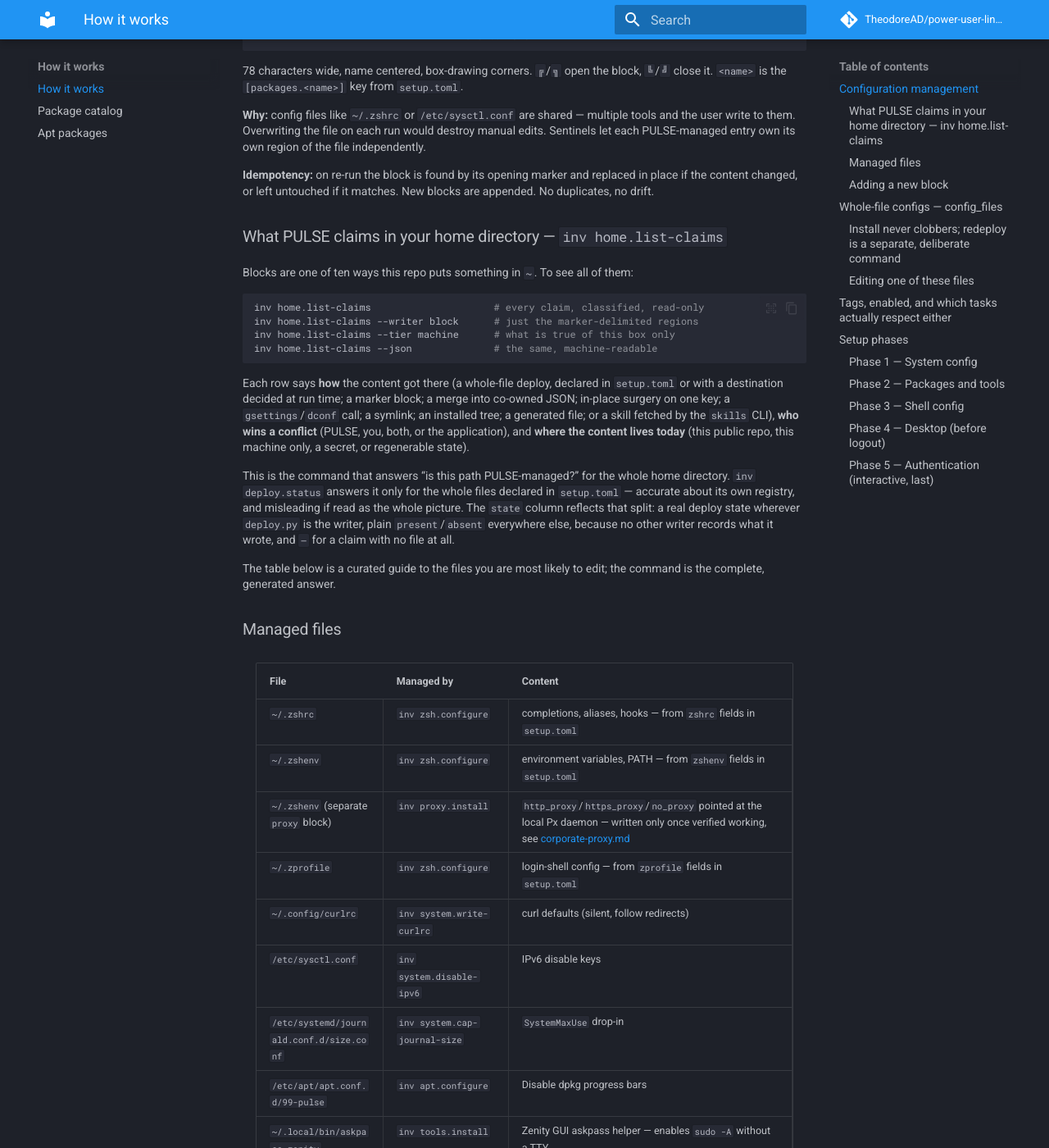
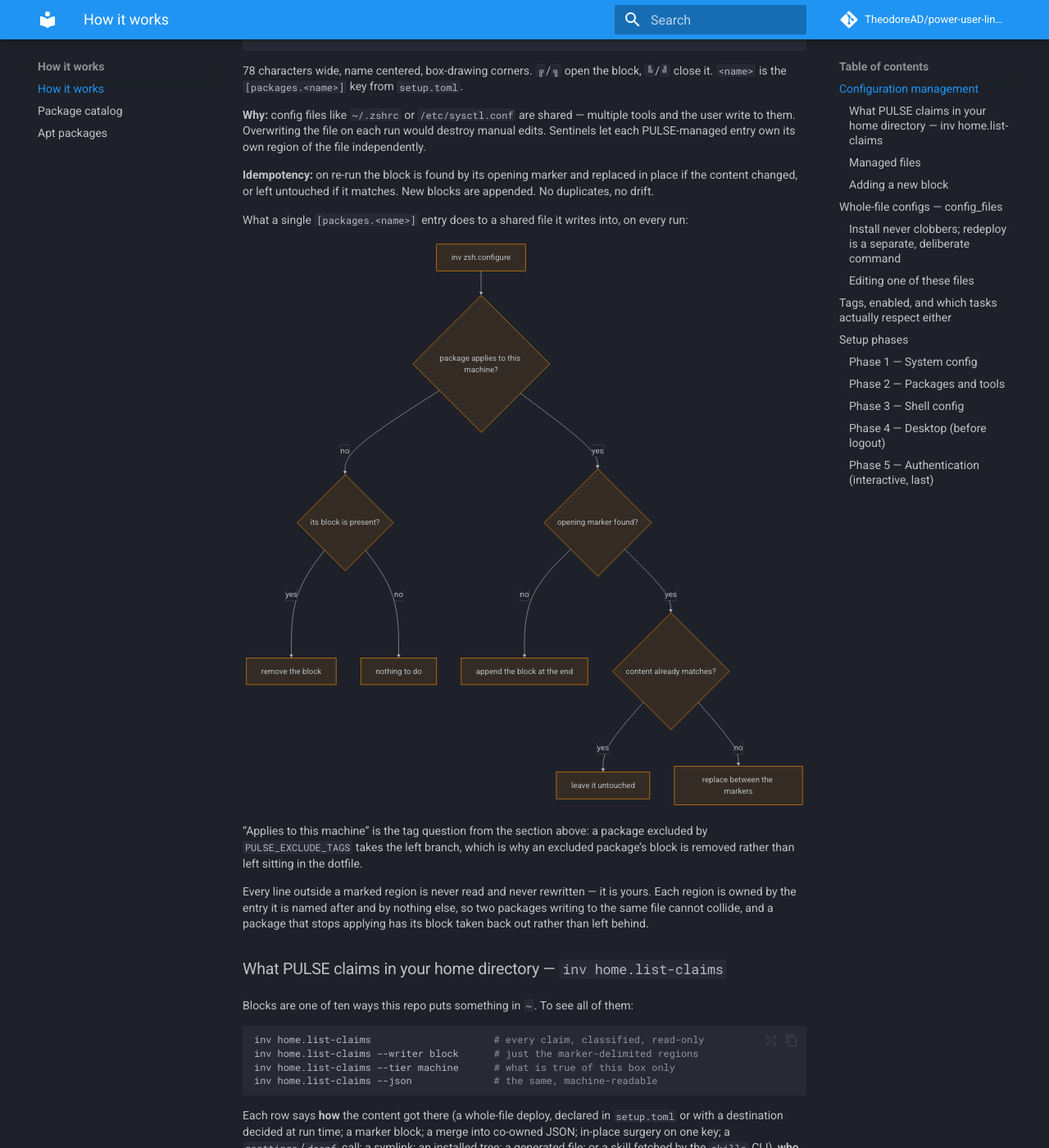
Before and after one commit to TheodoreAD/power-user-linux-setup, an MkDocs documentation site: the page built from docs/configuration.md, in a window 1280 px wide and 1400 px high, scrolled down 463 px. Shown: the whole window at 82% size. Built offline with MkDocs 1.6.1 and Material for MkDocs 9.7.7, drawn with Linux system fonts in a browser that asks for light colours; comment, search, counter and statistics services are not loaded; some of the changed text lies outside the part shown.

Commit message:
docs: four mermaid diagrams for the four prose-and-table mechanisms
Mermaid has been wired up and verified end to end since the zensical migration
and had never been used once. These are the four mechanisms that were pure prose
and tables: the setup phase sequence with its WSL and no-systemd branches, the
deploy classifier's five states, the allowlist pipeline, and what one package
entry does to a shared config file on every run.

The classifier diagram is drawn from classify() rather than from the prose next
to it. The table there lists four outcomes; the code has five states, and the
fifth is the interesting one -- a file with no manifest entry that matches its
source byte for byte is clean rather than unknown, which is what keeps a machine
provisioned before the manifest existed from prompting about everything.

Every label is plain text. Mermaid's default securityLevel escapes HTML in
labels, so the first draft's br and small tags would have rendered as literal
text; without a browser here that could not be checked, so the diagrams use only
syntax that does not depend on the answer. Confirmed as far as the toolchain
allows: the strict build passes and all four land as pre class=mermaid, which is
the element zensical's bundle mounts.

Co-Authored-By: Claude Opus 5 <noreply@anthropic.com>

````diff
--- a/docs/configuration.md
+++ b/docs/configuration.md
@@ -26,6 +26,30 @@ PULSE-managed entry own its own region of the file independently.
 
 **Idempotency:** on re-run the block is found by its opening marker and replaced in place if the
 content changed, or left untouched if it matches. New blocks are appended. No duplicates, no drift.
+
+What a single `[packages.<name>]` entry does to a shared file it writes into, on every run:
+
+```mermaid
+flowchart TD
+    run["inv zsh.configure"] --> applies{"package applies to this machine?"}
+    applies -- no --> present{"its block is present?"}
+    present -- yes --> remove["remove the block"]
+    present -- no --> nothing["nothing to do"]
+    applies -- yes --> found{"opening marker found?"}
+    found -- no --> append["append the block at the end"]
+    found -- yes --> same{"content already matches?"}
+    same -- yes --> leave["leave it untouched"]
+    same -- no --> replace["replace between the markers"]
+```
+
+"Applies to this machine" is the tag question from the section above: a package excluded by
+`PULSE_EXCLUDE_TAGS` takes the left branch, which is why an excluded package's block is removed
+rather than left sitting in the dotfile.
+
+Every line outside a marked region is never read and never rewritten — it is yours. Each region is
+owned by the entry it is named after and by nothing else, so two packages writing to the same file
+cannot collide, and a package that stops applying has its block taken back out rather than left
+behind.
 
 ### What PULSE claims in your home directory — `inv home.list-claims`
 
@@ -133,7 +157,27 @@ inv deploy.all --name wezterm          # just one package's
 inv deploy.all --name wezterm -y       # ...without the confirmation prompt
 ```
 
-Per path it does one of four things, based on a machine-local manifest of what PULSE last wrote:
+Per path it does one of four things, based on a machine-local manifest of what PULSE last wrote. How
+a path is sorted into them — `tasks/deploy.py`'s `classify()`, which only ever reads:
+
+```mermaid
+flowchart TD
+    p["a managed path"] --> exists{"exists on disk?"}
+    exists -- no --> absent["absent: create it, no prompt"]
+    exists -- yes --> known{"in the manifest?"}
+    known -- no --> match{"matches its repo source?"}
+    match -- yes --> clean["clean: already matches, write nothing"]
+    match -- no --> unknown["unknown: diff, then ask before writing"]
+    known -- yes --> same{"still what PULSE wrote?"}
+    same -- no --> dirty["dirty: edited since, diff then ask"]
+    same -- yes --> current{"repo source moved on?"}
+    current -- no --> clean
+    current -- yes --> stale["stale: safe redeploy, no prompt"]
+```
+
+The `unknown` branch is why a machine set up before the manifest existed does not prompt for
+everything: a file with no manifest entry that nonetheless matches its source byte-for-byte is
+`clean`, not `unknown`.
 
 | State                          | What happens                                                              |
 | ------------------------------ | ------------------------------------------------------------------------- |
@@ -299,6 +343,26 @@ What `inv setup` actually runs, in order. One interruption: a single logout at t
 reboot can follow if GRUB or initramfs were changed, but it can also wait for the next natural
 reboot — nothing depends on it being immediate.
 
+```mermaid
+flowchart TD
+    start(["inv setup"]) --> wsl{"util.is_wsl()"}
+    wsl -- yes --> delegate["inv wsl.install: its own tag exclusions and DNS handling"]
+    wsl -- no --> systemd{"util.has_systemd()"}
+    systemd -- yes --> p1["Phase 1, system: locale, curlrc, DNS"]
+    systemd -- no --> p2
+    p1 --> p2["Phase 2, packages: apt, Docker, debs, tools, AppArmor, Python, Node, skills, verify.all"]
+    p2 --> p3["Phase 3, shell: Oh My Zsh, zsh blocks, p10k baseline, default shell"]
+    p3 --> desktop{"util.has_systemd()"}
+    desktop -- yes --> p4["Phase 4, desktop: Nerd Fonts, monospace font config"]
+    desktop -- no --> done
+    p4 --> done(["next steps"])
+    delegate --> done
+```
+
+Each phase asks before it repeats work it believes is already done — the probe below is what
+decides. `verify.all` is the last step of Phase 2 on purpose: it is a hard functional check of
+everything that phase just installed, and the first failure aborts the run.
+
 Under WSL, `inv setup` detects it (`util.is_wsl()`) and delegates straight to `inv wsl.install`
 instead of the phases below — different tag exclusions, DNS handling, and it skips
 `docker.configure`/`fonts.*` by default. See [wsl.md](wsl.md) for what that runs instead.
````
Also changed, not shown: docs/cli-allowlist.md (+14 -0 lines).
